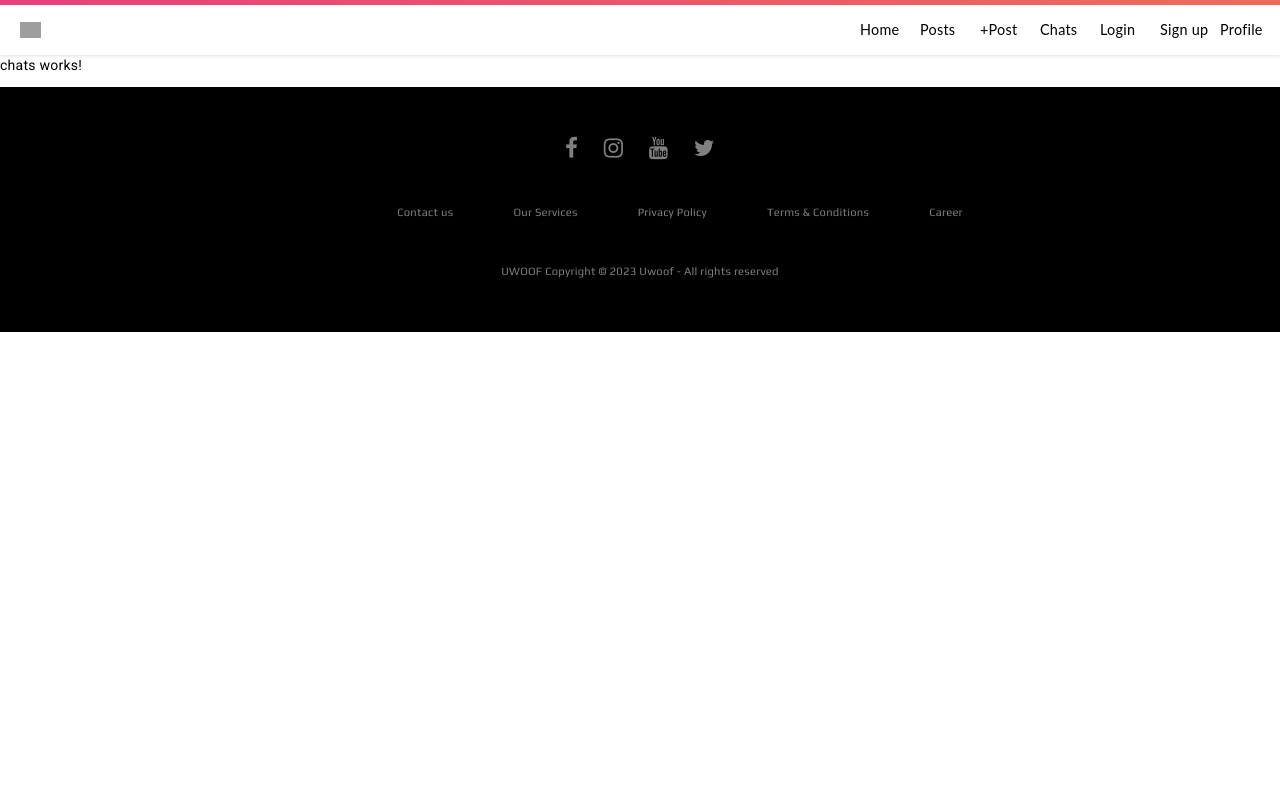
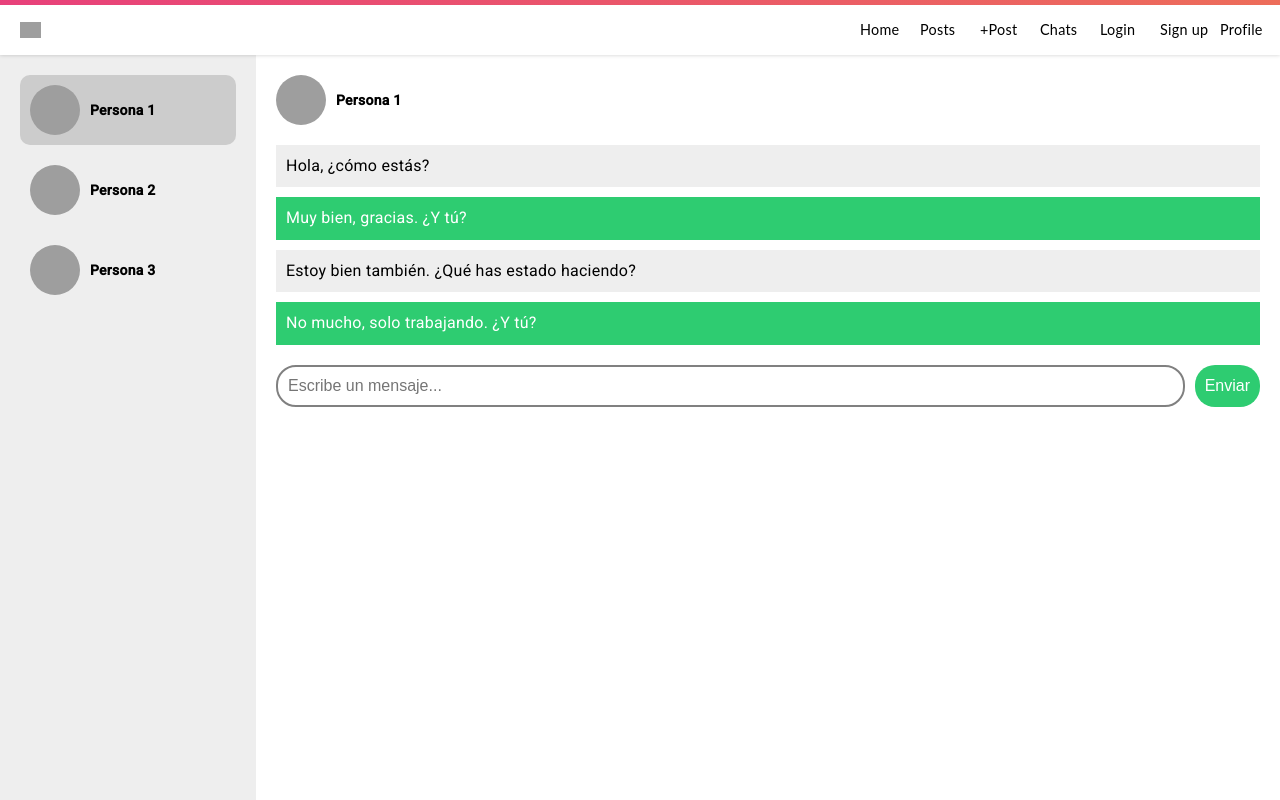
Before and after one commit to pablove2001/UWoof-Angular, an Angular app: page /chats in a window 1280 px wide. Shown: the top 800 px of the page. Built offline with nearby package versions, Linux system fonts and the light colour scheme; grey boxes are pictures that could not be loaded.

Commit message:
chat statico 1

```diff
--- a/src/app/pages/chats/chats.component.html
+++ b/src/app/pages/chats/chats.component.html
@@ -1 +1,42 @@
-<p>chats works!</p>
+<div class="chat-container">
+    <div class="sidebar">
+        <ul class="chat-list">
+            <li class="chat-item active">
+                <img src="perfil1.jpg" alt="Perfil 1">
+                <span>Persona 1</span>
+            </li>
+            <li class="chat-item">
+                <img src="perfil2.jpg" alt="Perfil 2">
+                <span>Persona 2</span>
+            </li>
+            <li class="chat-item">
+                <img src="perfil3.jpg" alt="Perfil 3">
+                <span>Persona 3</span>
+            </li>
+        </ul>
+    </div>
+    <div class="main">
+        <div class="chat-header">
+            <img src="perfil1.jpg" alt="Perfil 1">
+            <span>Persona 1</span>
+        </div>
+        <ul class="message-list">
+            <li class="message received">
+                <span>Hola, ¿cómo estás?</span>
+            </li>
+            <li class="message sent">
+                <span>Muy bien, gracias. ¿Y tú?</span>
+            </li>
+            <li class="message received">
+                <span>Estoy bien también. ¿Qué has estado haciendo?</span>
+            </li>
+            <li class="message sent">
+                <span>No mucho, solo trabajando. ¿Y tú?</span>
+            </li>
+        </ul>
+        <div class="message-input">
+            <input type="text" placeholder="Escribe un mensaje...">
+            <button>Enviar</button>
+        </div>
+    </div>
+</div>
--- a/src/app/pages/chats/chats.component.scss
+++ b/src/app/pages/chats/chats.component.scss
@@ -0,0 +1,132 @@
+* {
+    margin: 0;
+    padding: 0;
+    box-sizing: border-box;
+}
+
+.chat-container {
+    display: flex;
+    height: 100vh;
+}
+
+.sidebar {
+    width: 20%;
+    background-color: #eee;
+    padding: 20px;
+}
+
+.chat-list {
+    list-style: none;
+    margin: 0;
+    padding: 0;
+}
+
+.chat-item {
+    display: flex;
+    align-items: center;
+    padding: 10px;
+    border-radius: 10px;
+    margin-bottom: 10px;
+    cursor: pointer;
+}
+
+.chat-item img {
+    width: 50px;
+    height: 50px;
+    border-radius: 50%;
+    margin-right: 10px;
+}
+
+.chat-item span {
+    font-weight: bold;
+}
+
+.chat-item.active {
+    background-color: #ccc;
+}
+
+.main {
+    flex: 1;
+    padding: 20px;
+}
+
+.chat-header {
+    display: flex;
+    align-items: center;
+    margin-bottom: 20px;
+}
+
+.chat-header img {
+    width: 50px;
+    height: 50px;
+    border-radius: 50%;
+    margin-right: 10px;
+}
+
+.chat-header span {
+    font-weight: bold;
+}
+
+.message-list {
+    list-style: none;
+}
+
+.message {
+    margin-bottom: 10px;
+    display: flex;
+    flex-direction: column;
+}
+
+.message span {
+    padding: 10px;
+    border-radius: 10px;
+    max-width: 70%;
+    word-wrap: break-word;
+    line-height: 1.4;
+    font-size: 16px;
+}
+
+.message.received {
+    background-color: #eee;
+    align-self: flex-start;
+}
+
+.message.sent {
+    background-color: #2ecc71;
+    align-self: flex-end;
+    color: #fff;
+}
+
+.message-input {
+    display: flex;
+    margin-top: 20px;
+}
+
+.message-input input {
+    flex: 1;
+    padding: 10px;
+    border-radius: 20px;
+    border: none;
+    font-size: 16px;
+    margin-right: 10px;
+}
+
+.message-input button {
+    background-color: #2ecc71;
+    color: #fff;
+    border: none;
+    padding: 10px;
+    border-radius: 20px;
+    cursor: pointer;
+    font-size: 16px;
+    transition: background-color 0.2s ease;
+}
+
+.message-input button:hover {
+    background-color: #27ae60;
+}
+
+.message-input input {
+    outline: none;
+    border: 2px solid gray;
+}
```
